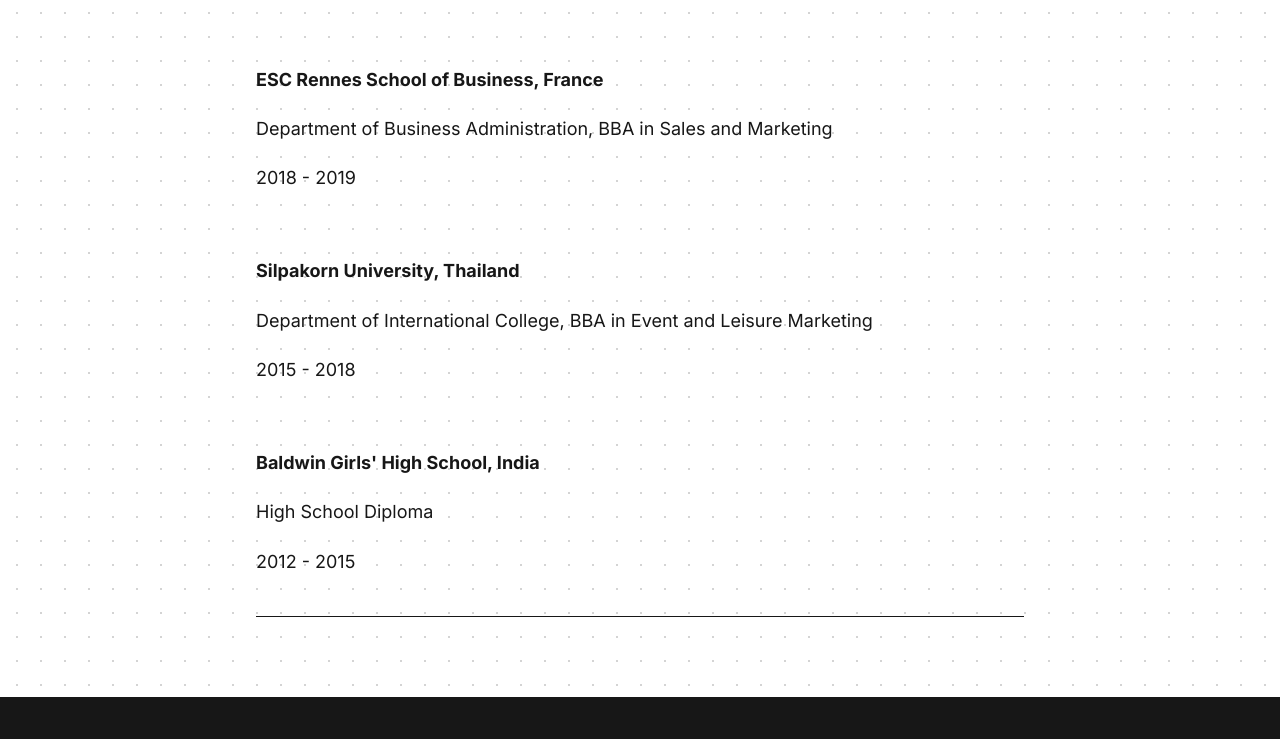
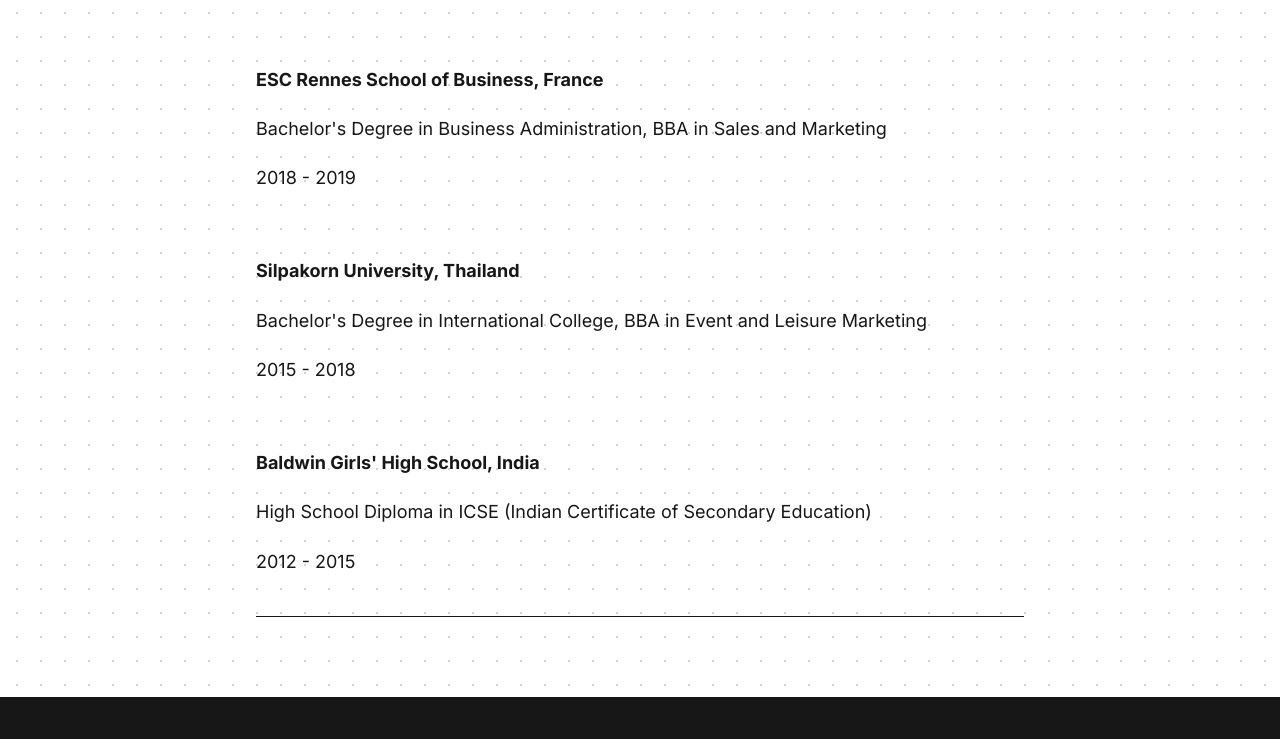
Before and after one commit to Punptts/pantitas-website, a Gatsby site: page /md-about in a window 1280 px wide. Shown: the part 2332-3071 px from the top of the page. Built offline with nearby package versions, Linux system fonts and the light colour scheme; Gatsby itself is replaced by a stand-in of ours.

Commit message:
edit info

```diff
--- a/src/markdown/about.md
+++ b/src/markdown/about.md
@@ -61,7 +61,7 @@ Production Trainee at [Index Creative Village](https://www.indexcreativevillage.
 
 **ESC Rennes School of Business, France**
 
-Department of Business Administration, BBA in Sales and Marketing
+Bachelor's Degree in Business Administration, BBA in Sales and Marketing
 
 2018 - 2019
 
@@ -69,7 +69,7 @@ Department of Business Administration, BBA in Sales and Marketing
 
 **Silpakorn University, Thailand**
 
-Department of International College, BBA in Event and Leisure Marketing
+Bachelor's Degree in International College, BBA in Event and Leisure Marketing
 
 2015 - 2018
 
@@ -77,6 +77,6 @@ Department of International College, BBA in Event and Leisure Marketing
 
 **Baldwin Girls' High School, India**
 
-High School Diploma
+High School Diploma in ICSE (Indian Certificate of Secondary Education)
 
 2012 - 2015
--- a/src/markdown/projects/project2.md
+++ b/src/markdown/projects/project2.md
@@ -1,6 +1,6 @@
 ---
 title: Pantitas.com - My Personal Portfolio Website (Self Project)
-description: The objective of this website is to save my works with the concept of “The Journey Of My Experiences”.
+description: This project aims to create a safe space for my work the concept of “The Journey Of My Experiences”.
 slug: /project/project2
 cover: /images/blogs/pantitas-web-cover.png
 timeline: 1st Apr 2023 - 30th Apr 2023
```
